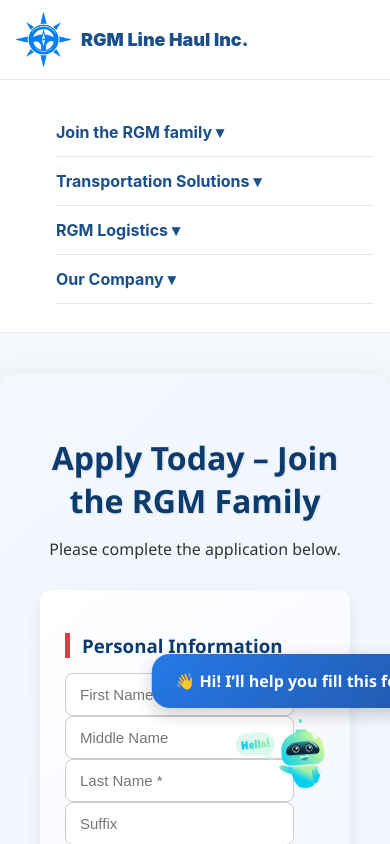
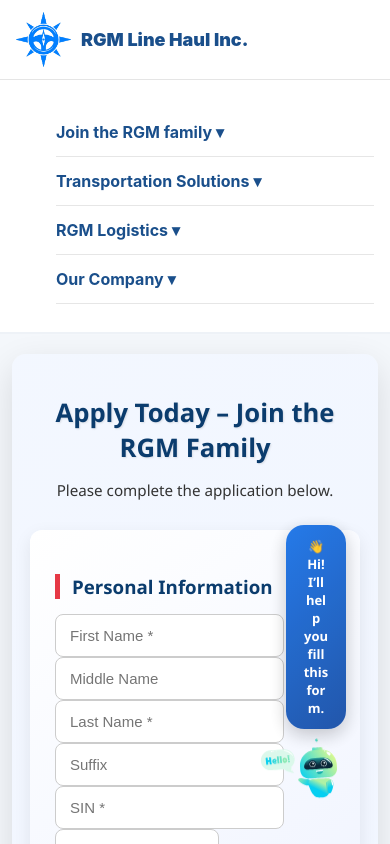
Before and after one commit to MrVenom786/rgm-web-frontend, a React (Create React App) app: page /join/apply in a window 390 px wide. Shown: the top 844 px of the page. Built offline with nearby package versions, Linux system fonts and the light colour scheme.

Commit message:
Update ApplyToday.css

```diff
--- a/src/styles/ApplyToday.css
+++ b/src/styles/ApplyToday.css
@@ -183,3 +183,56 @@
   .apply-form { grid-template-columns: 1fr; }
   .character-wrapper { width: 140px; }
 }
+/* ===============================
+   APPLY PAGE – MOBILE FIXES ONLY
+================================ */
+
+/* Prevent horizontal scroll globally */
+body {
+  overflow-x: hidden;
+}
+
+/* Mobile adjustments */
+@media (max-width: 768px) {
+
+  /* Reduce container padding */
+  .apply-container {
+    padding: 24px 18px;
+    margin: 20px 12px;
+  }
+
+  /* Character stays bottom-right but smaller */
+  .character-wrapper {
+    width: 120px;
+    bottom: 14px;
+    right: 14px;
+  }
+
+  /* Fix speech bubble overflow */
+  .speech-bubble {
+    max-width: 260px;
+    font-size: 14px;
+    padding: 12px 16px;
+
+    white-space: normal;      /* 🔥 KEY FIX */
+    word-break: break-word;  /* prevents overflow */
+    text-align: center;
+  }
+
+  /* Headings scale properly */
+  .apply-container h1 {
+    font-size: 1.6rem;
+  }
+
+  .apply-container p {
+    font-size: 0.95rem;
+  }
+}
+
+/* Extra safety for very small phones */
+@media (max-width: 420px) {
+  .speech-bubble {
+    max-width: 220px;
+    font-size: 13px;
+  }
+}
```
